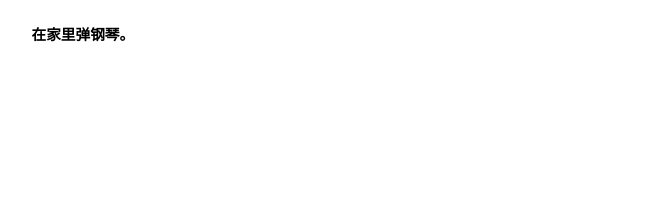
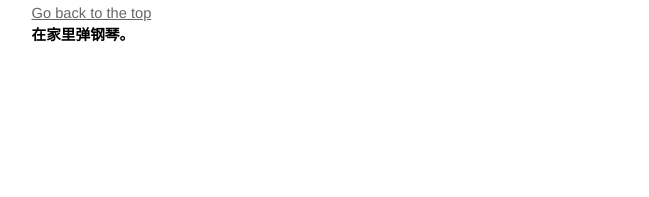
Before and after one commit to iurii/iurii.github.com, a Jekyll site: the page built from video.html, in a window 1280 px wide. Shown: the part 1376-1573 px from the top of the page, without its empty margins (315-964 px from the left). Built offline with Jekyll 4.4.1, drawn with Linux system fonts in a browser that asks for light colours.

Commit message:
links added

```diff
--- a/photo.html
+++ b/photo.html
@@ -68,4 +68,4 @@
 <a href="http://s637.photobucket.com/albums/uu96/palamar4uk/?action=view&amp;current=stick_blackwhite.jpg" target="_blank"><img src="http://i637.photobucket.com/albums/uu96/palamar4uk/stick_blackwhite.jpg" border="0" alt="wushu,student life"></a>
 </div>
 
-<a href="#top" style="color: #cccccc">Go back to the top</a>
+<a href="#top" style="color: #666666">Go back to the top</a>
--- a/video.html
+++ b/video.html
@@ -2,7 +2,7 @@
 layout: default
 title: Yuriy Palamarchuk
 ---
-
+<a name="top"></a>
  <h2>视频&nbsp;&nbsp;|&nbsp;&nbsp;<a href="photo.html">相册</a></h2>
     <br />
  <div style="width: 600px; margin-left: auto ; margin-right: auto ;">
@@ -28,6 +28,7 @@
 <a href="http://www.cetv.com/video/cetv-video-7247.html">Part 3</a>
  </div>
 
+<a href="#top" style="color: #666666">Go back to the top</a>
 <br />
 
  <div style="width: 600px; margin-left: auto ; margin-right: auto ;">
```
